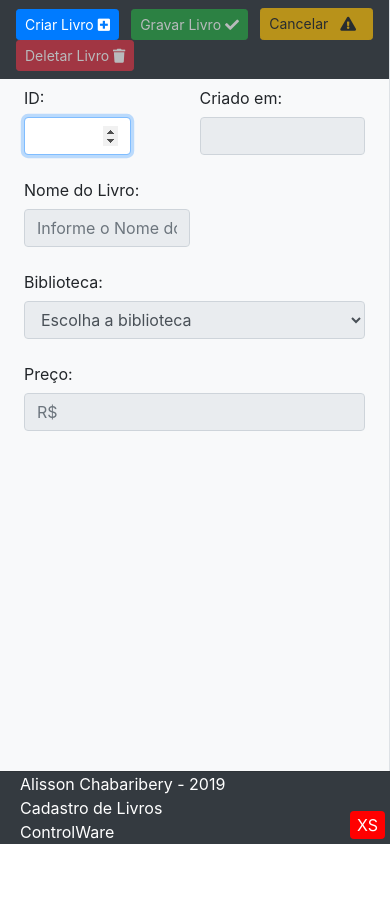
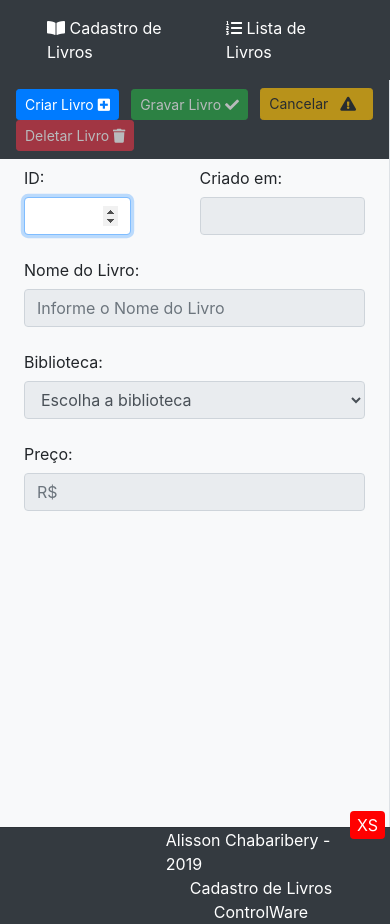
Before and after one commit to Chabarys/exercicios, a PHP site: page /livro in a window 390 px wide. Before the commit the page ends 844 px from the top, so only its background shows below. Run offline with PHP 8.4, Linux system fonts and the light colour scheme; data that the repository does not hold is empty; some libraries are stand-ins or nearby versions.

Commit message:
Continuando com a responsividade

```diff
--- a/projeto_crud_bootstrap/js/livro.js
+++ b/projeto_crud_bootstrap/js/livro.js
@@ -70,7 +70,7 @@ function carregar(idLivro) {
 }
 
 function deletarLivro(){
-	if (!confirm("Tem certeza que dejesa dele o livro?")) {
+	if (!confirm("Tem certeza que dejesa deletar o livro?")) {
         return false;
     }
     $.ajax({
@@ -106,11 +106,11 @@ function grade() {
                         const horaCriacao = livro.horacriacao.substr(0, 8);
                         const precoLivro = parseFloat(livro.preco).toLocaleString('pt-Br', { minimumFractionDigits: 2 });
                         const tds = [
-                            `<td style='text-align: right'>${livro.idlivro}</td>`,
+                            `<td class="d-none d-lg-block" style='text-align: right'>${livro.idlivro}</td>`,
                             `<td>${livro.nome}</td>`,
                             `<td>${livro.biblioteca}</td>`,
                             `<td style='text-align: right'>R$${precoLivro}</td>`,
-                            `<td style='text-align: center'>${dataCriacao}-${horaCriacao}</td>`
+                            `<td class="d-none d-lg-block" style='text-align: center'>${dataCriacao}-${horaCriacao}</td>`
                         ].join("");
                         $("#grade tbody").append(`<tr onclick='carregar(${livro.idlivro})'>${tds}</tr>`);
                     }
--- a/projeto_crud_bootstrap/view/livro.php
+++ b/projeto_crud_bootstrap/view/livro.php
@@ -14,14 +14,25 @@ $connection = connection();
 
 <body class="bg-light">
 	<div class="container-fluid no-gutters px-0">
+		<div class="navbar bg-dark d-none d-sm-block d-md-none d-block d-sm-none">
+			<ul class="nav">
+				<li class="nav-item col">
+					<a class="nav-link active text-white" href="#">
+						<i class="fas fa-book-open"></i>
+						<span>Cadastro de Livros</span>
+					</a>
+				</li>
+				<li class="nav-item col">
+					<a class="nav-link text-white" href="#">
+						<i class="fas fa-list-ol"></i>
+						<span>Lista de Livros</span>
+					</a>
+				</li>
+			</ul>
+		</div>
 		<div class="row no-gutters">
-
-			<!--
-			Botoes para alterar telas (cadastro e grade)
-			-->
-
 			<!-- CADASTRO -->
-			<div id="div-cadastro" class="col border-right">
+			<div id="div-cadastro" class="col-12 col-md-6 border-right">
 				<div class="navbar bg-dark">
 					<button id="btnCriarNovo" type="button" class="btn btn-primary btn-sm" onclick="inserirNovo()">
 						<span>Criar Livro</span>
@@ -50,14 +61,14 @@ $connection = connection();
 						<input id="criadoEm" type="text" class="form-control" disabled>
 					</div>
 					<div class="w-100"></div>
-					<div class="form-group col-6">
+					<div class="form-group col-lg-6 col-sm-12">
 						<label for="nomeLivro" class="col-form-label">Nome do Livro:</label>
 						<input id="nomeLivro" type="text" class="form-control" placeholder="Informe o Nome do Livro">
 					</div>
 					<div class="w-100"></div>
 					<div class="form-group col-md-6">
 						<label for="idBiblioteca" class="col-form-label">Biblioteca:</label>
-						<select class="form-control" id="idBiblioteca" aria-label="Example select with button addon">
+						<select class="form-control" id="idBiblioteca">
 							<option value="" selected disabled>Escolha a biblioteca</option>
 							<?php
 							$res = $connection->query("SELECT idbiblioteca, nome FROM biblioteca ORDER BY nome");
@@ -76,7 +87,7 @@ $connection = connection();
 				</div>
 			</div>
 			<!-- GRADE DE LIVROS -->
-			<div id="div-grade" class="col no-gutters">
+			<div id="div-grade" class="col-6 no-gutters">
 				<table id="grade" class="table table-hover">
 					<caption class="mx-1">
 						<span>Lista de Livros</span>
@@ -84,11 +95,11 @@ $connection = connection();
 					</caption>
 					<thead class="table-dark table-bordered">
 						<tr>
-							<th scope="col">ID</th>
+							<th scope="col" class="d-none d-lg-block">ID</th>
 							<th scope="col">Livro</th>
 							<th scope="col">Biblioteca</th>
 							<th scope="col">Preço</th>
-							<th scope="col">Criado em</th>
+							<th scope="col" class="d-none d-lg-block">Criado em</th>
 						</tr>
 					</thead>
 					<tbody></tbody>
@@ -97,10 +108,10 @@ $connection = connection();
 		</div>
 	</div>
 	<div class="card-footer text-muted bg-dark py-0">
-		<div class="offset-md-5">
-			<span class="ml-md-0 text-white">Alisson Chabaribery - 2019</span><br>
-			<span class="ml-md-4 text-white">Cadastro de Livros</span><br>
-			<span class="ml-md-5 text-white">ControlWare</span><br>
+		<div class="offset-5">
+			<span class="ml-0 text-white">Alisson Chabaribery - 2019</span><br>
+			<span class="ml-4 text-white">Cadastro de Livros</span><br>
+			<span class="ml-5 text-white">ControlWare</span><br>
 		</div>
 	</div>
 
```
